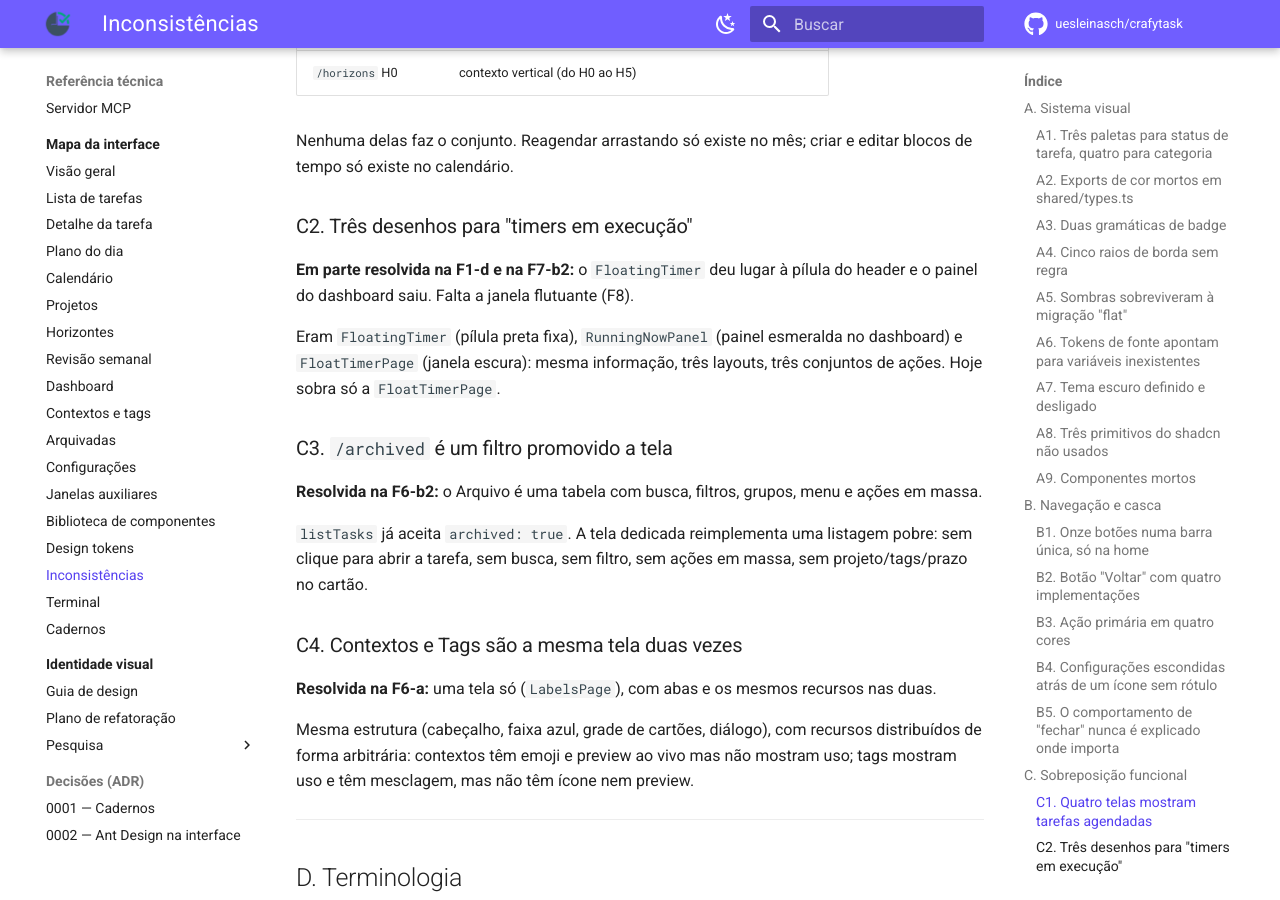
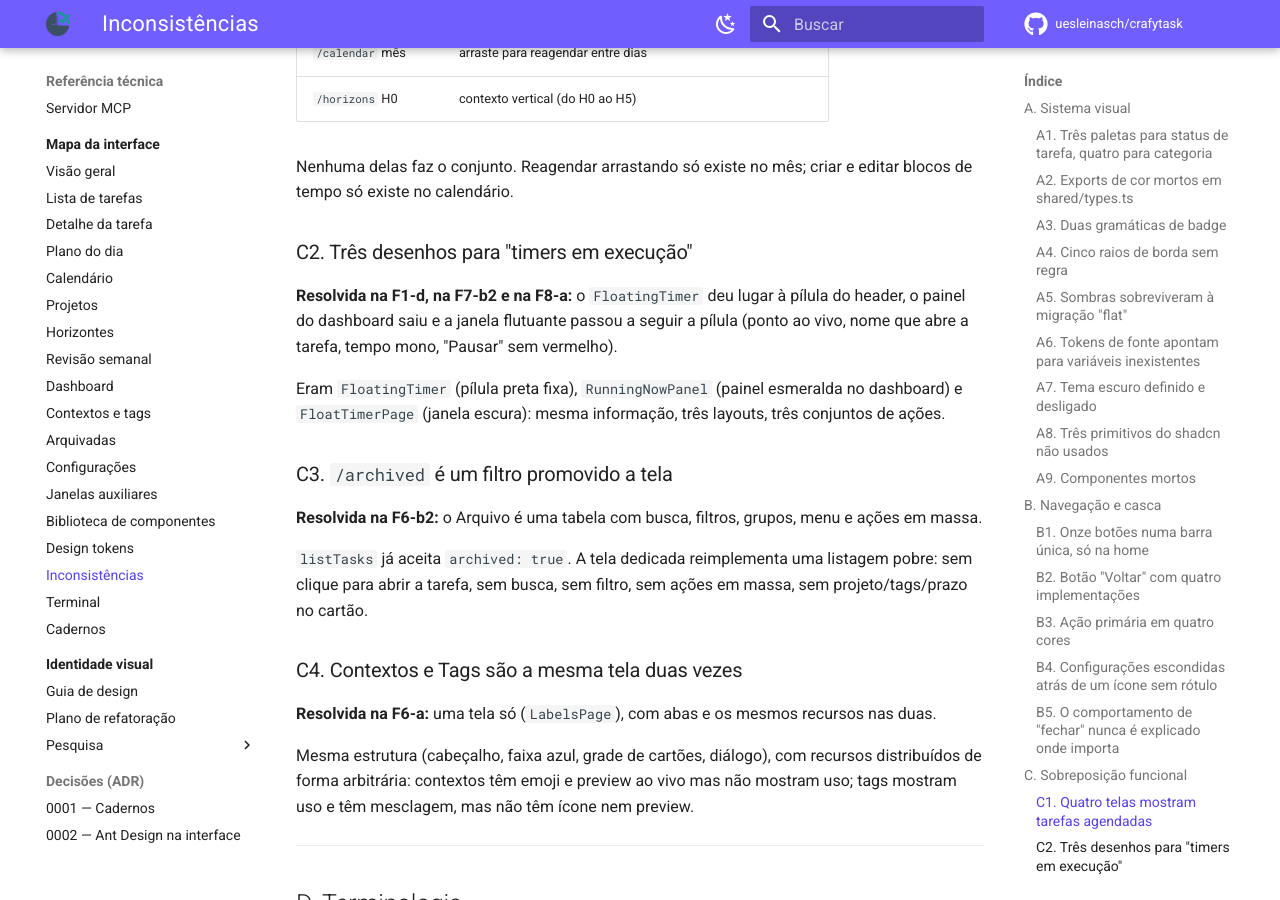
Before and after one commit to uesleinasch/crafytask, an MkDocs documentation site: the page built from docs/ui/15-inconsistencias.md, in a window 1280 px wide and 900 px high, scrolled down 3600 px. Built offline with MkDocs 1.6.1 and Material for MkDocs 9.7.7, drawn with Linux system fonts in a browser that asks for light colours; some web fonts are replaced; comment, search, counter and statistics services are not loaded; some of the changed text lies outside the part shown.

Commit message:
docs(design): marca as janelas auxiliares como migradas na F8-a

```diff
--- a/docs/ui/15-inconsistencias.md
+++ b/docs/ui/15-inconsistencias.md
@@ -132,12 +132,12 @@ no calendário.
 
 ### C2. Três desenhos para "timers em execução"
 
-**Em parte resolvida na F1-d e na F7-b2:** o `FloatingTimer` deu lugar à pílula do header e o
-painel do dashboard saiu. Falta a janela flutuante (F8).
+**Resolvida na F1-d, na F7-b2 e na F8-a:** o `FloatingTimer` deu lugar à pílula do header, o
+painel do dashboard saiu e a janela flutuante passou a seguir a pílula (ponto ao vivo, nome que abre
+a tarefa, tempo mono, "Pausar" sem vermelho).
 
 Eram `FloatingTimer` (pílula preta fixa), `RunningNowPanel` (painel esmeralda no dashboard) e
-`FloatTimerPage` (janela escura): mesma informação, três layouts, três conjuntos de ações. Hoje
-sobra só a `FloatTimerPage`.
+`FloatTimerPage` (janela escura): mesma informação, três layouts, três conjuntos de ações.
 
 ### C3. `/archived` é um filtro promovido a tela
 
```
Also changed, not shown: other parts of docs/ui/15-inconsistencias.md (+1 -1 lines), docs/design/plano-de-refatoracao.md (+1 -1 lines), docs/ui/14-design-tokens.md (+1 -1 lines).
